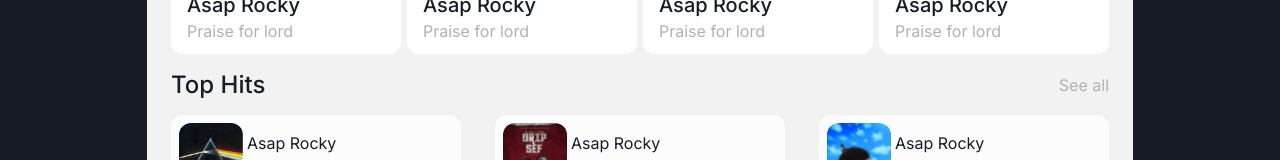
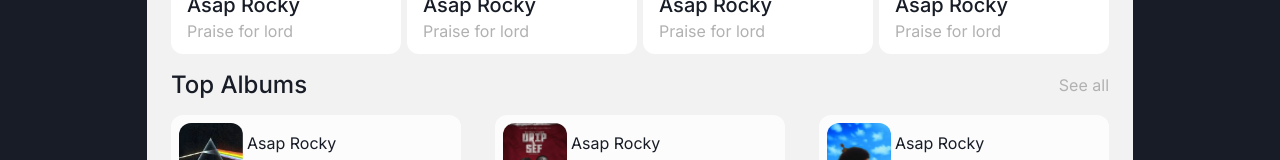
Before and after one commit to lizaBukia/dnck-front, a Next.js app: page / in a window 1280 px wide. Shown: the part 475-635 px from the top of the page. Built offline with nearby package versions, Linux system fonts and the light colour scheme.

Commit message:
chore: resolved comments

```diff
--- /dev/null
+++ b/app/Components/MainPageHeading/MainPageHeading.module.scss
@@ -0,0 +1,6 @@
+.heading {
+  display: flex;
+  align-items: center;
+  width: 100%;
+  justify-content: space-between;
+}
--- /dev/null
+++ b/app/Components/MainPageHeading/MainPageHeading.tsx
@@ -0,0 +1,25 @@
+import Link from 'next/link';
+import Heading from '../Heading/Heading';
+import { HeadingTypeEnum } from '../Heading/enums/heading-type.enum';
+import Text from '../Text/Text';
+import { TextHtmlTypeEnum } from '../Text/enums/text-html-type.enum';
+import { TextTypeEnum } from '../Text/enums/text-type.enum';
+import styles from './MainPageHeading.module.scss';
+import { MainPageHeadingType } from './type/MainPageHeading.type';
+
+const MainPageHeading: MainPageHeadingType = () => {
+  return (
+    <div className={styles.heading}>
+      <Heading type={HeadingTypeEnum.H5}>Top Albums</Heading>
+      <Link href={'/'}>
+        <Text
+          htmlType={TextHtmlTypeEnum.Span}
+          type={TextTypeEnum.SecondaryTextMedium}
+        >
+          See all
+        </Text>
+      </Link>
+    </div>
+  );
+};
+export default MainPageHeading;
--- /dev/null
+++ b/app/Components/MainPageHeading/type/MainPageHeading.type.ts
@@ -0,0 +1 @@
+export type MainPageHeadingType = () => JSX.Element;
--- a/app/Components/MusicPlayerResponsive/types/music-player-responsive.type.ts
+++ b/app/Components/MusicPlayerResponsive/types/music-player-responsive.type.ts
@@ -2,4 +2,4 @@ import { MusicPlayerResponsivePropsInterface } from '../interfaces/music-player-
 
 export type MusicPlayerResponsiveType = (
   props: MusicPlayerResponsivePropsInterface,
-) => void;
+) => JSX.Element;
--- a/app/page.tsx
+++ b/app/page.tsx
@@ -1,5 +1,4 @@
 'use client';
-import Link from 'next/link';
 import { useEffect } from 'react';
 import { useRecoilState } from 'recoil';
 import AlbumCards from './Components/AlbumCards/AlbumCards';
@@ -8,6 +7,7 @@ import Heading from './Components/Heading/Heading';
 import { HeadingTypeEnum } from './Components/Heading/enums/heading-type.enum';
 import { HitsItems } from './Components/HitsCard/HitsItems/HitsItems';
 import HitsCards from './Components/HitsCards/HitsCards';
+import MainPageHeading from './Components/MainPageHeading/MainPageHeading';
 import Player from './Components/Player/Player';
 import Text from './Components/Text/Text';
 import { TextHtmlTypeEnum } from './Components/Text/enums/text-html-type.enum';
@@ -28,41 +28,13 @@ export default function Home(): JSX.Element {
         <div
           className={`${styles.content} ${dark ? styles.darkContent : styles.lightContent}`}
         >
-          <div className={styles.heading}>
-            <Heading type={HeadingTypeEnum.H5}>Top Albums</Heading>
-            <Text
-              htmlType={TextHtmlTypeEnum.Span}
-              type={TextTypeEnum.SecondaryTextMedium}
-            >
-              See all
-            </Text>
-          </div>
+          <MainPageHeading />
           <div className={styles.album}>
             <AlbumCards items={AlbumItems} />
           </div>
-          <div className={styles.heading}>
-            <Heading type={HeadingTypeEnum.H5}>Top Hits</Heading>
-            <Text
-              htmlType={TextHtmlTypeEnum.Span}
-              type={TextTypeEnum.SecondaryTextMedium}
-            >
-              See all
-            </Text>
-          </div>
-
+          <MainPageHeading />
           <HitsCards items={HitsItems} />
-
-          <div className={styles.heading}>
-            <Heading type={HeadingTypeEnum.H5}>
-              This Week Popular Artists
-            </Heading>
-            <Text
-              htmlType={TextHtmlTypeEnum.Span}
-              type={TextTypeEnum.SecondaryTextMedium}
-            >
-              See all
-            </Text>
-          </div>
+          <MainPageHeading />
           <AlbumCards items={AlbumItems} />
           <div className={styles.heading}>
             <Heading type={HeadingTypeEnum.H5}>Top Artists</Heading>
@@ -73,20 +45,8 @@ export default function Home(): JSX.Element {
               See all
             </Text>
           </div>
-
           <AlbumCards items={AlbumItems} />
-
-          <div className={styles.heading}>
-            <Heading type={HeadingTypeEnum.H5}>Top Charts</Heading>
-            <Link href={'./home'}>
-              <Text
-                htmlType={TextHtmlTypeEnum.Span}
-                type={TextTypeEnum.SecondaryTextMedium}
-              >
-                See all
-              </Text>
-            </Link>
-          </div>
+          <MainPageHeading />
           <div className={styles.album}>
             <AlbumCards items={AlbumItems} />
           </div>
```
